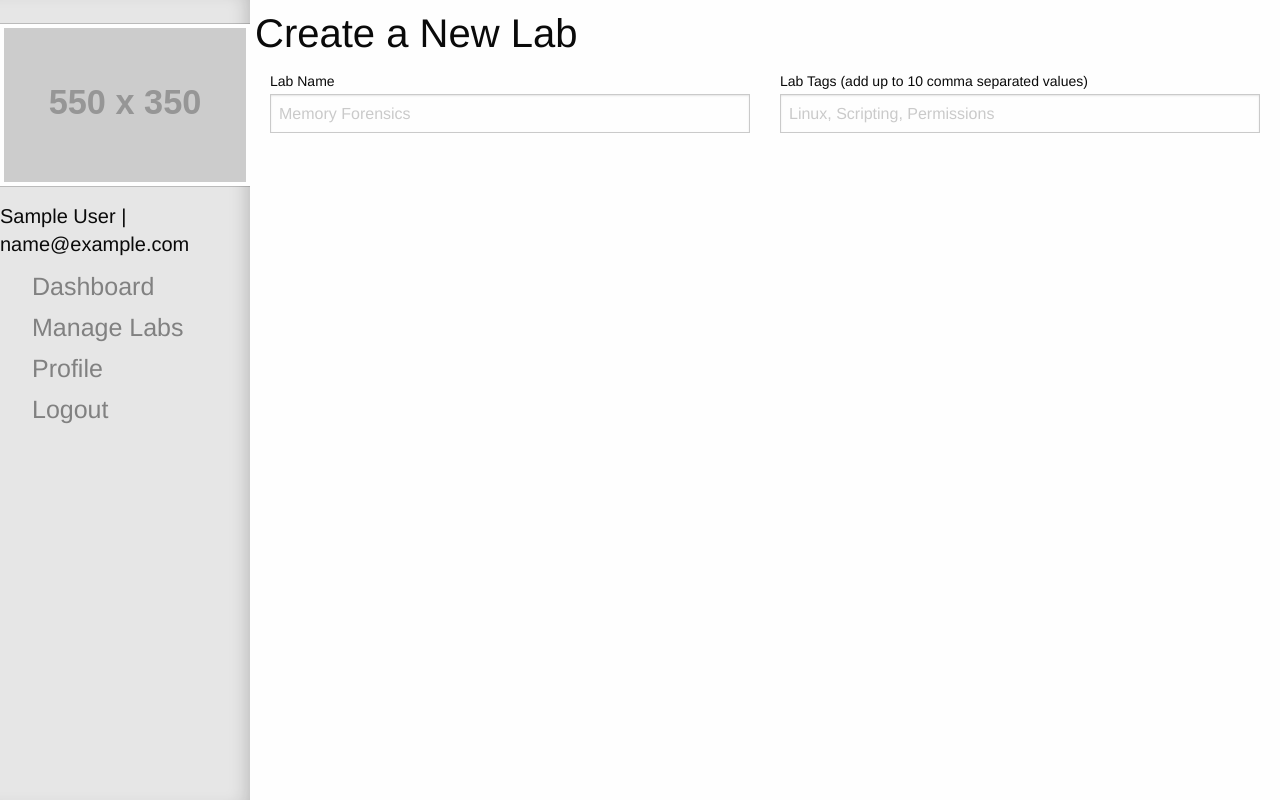
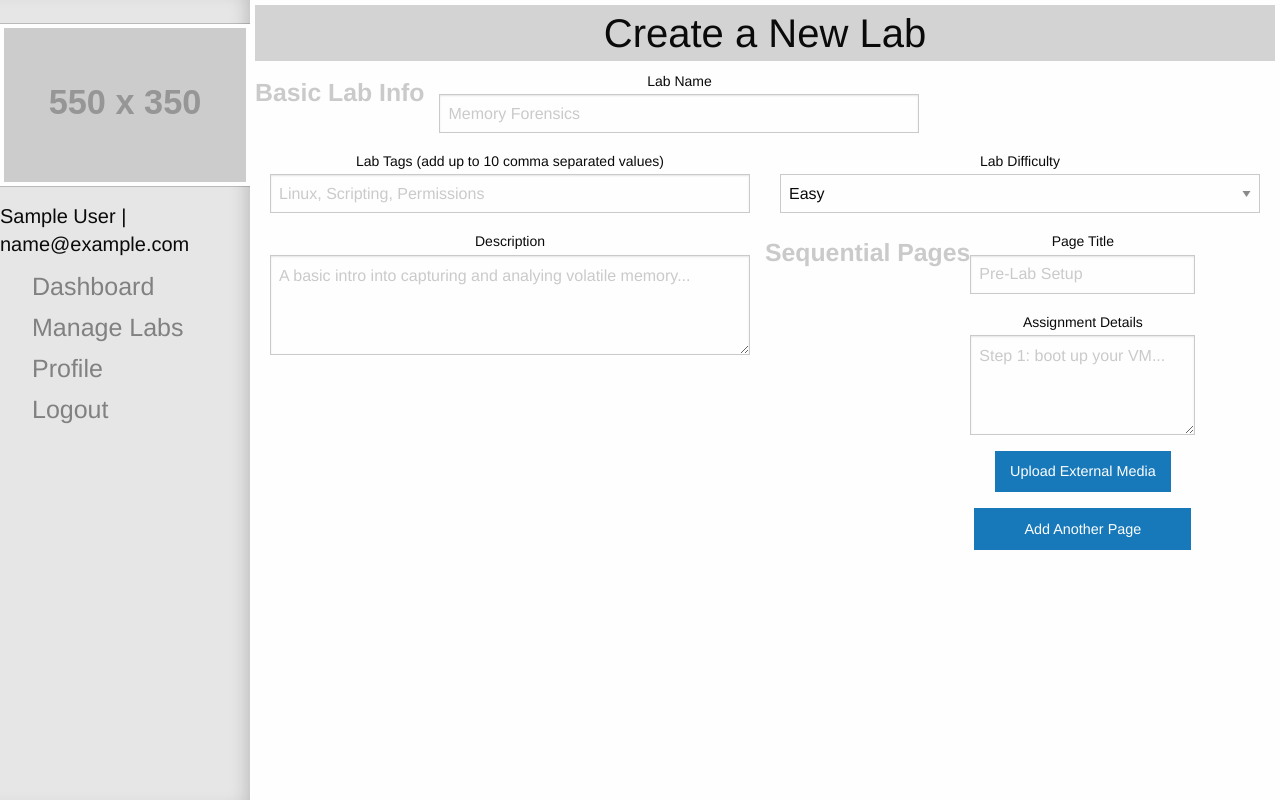
Before and after one commit to Derrezed-Fez/neuralabs, a Flask app: page /create in a window 1280 px wide. Run offline with Flask 2, Linux system fonts and the light colour scheme; the visitor is signed in with stand-in values (Sample User, id 1); grey boxes labelled with a size stand in for pictures from a placeholder-image service; some libraries are stand-ins or nearby versions.

Commit message:
Template for lab creation page completed.

```diff
--- a/neuralabs/models.py
+++ b/neuralabs/models.py
@@ -20,3 +20,5 @@ class Lab(UserMixin, db.Document):
     name = db.StringField(max_length=30)
     tags = db.ListField(defualt=[])
     date_created = db.DateTimeField()
+    difficulty = db.StringField()
+    description = db.StringField()
--- a/neuralabs/templates/instructor/create.html
+++ b/neuralabs/templates/instructor/create.html
@@ -1,12 +1,16 @@
 {% extends 'navbar.html' %}
 {% block content %}
-<div class='row'>
+<div class='row' style="background:#D3D3D3;">
+  <center>
     <h2>Create a New Lab</h2>
+  </center>
 </div>
 <div class='row'>
+  <center>
     <form>
       <div class="grid-container">
         <div class="grid-x grid-padding-x">
+          <h3><small><strong>Basic Lab Info</strong></small></h3>
           <div class="medium-6 cell">
             <label>Lab Name
               <input type="text" placeholder="Memory Forensics">
@@ -17,8 +21,41 @@
               <input type="text" placeholder="Linux, Scripting, Permissions">
             </label>
           </div>
+          <div class="medium-6 cell">
+            <label>Lab Difficulty
+              <select>
+                <option>Easy</option>
+                <option>Medium</option>
+                <option>Hard</option>
+                <option>Impossible</option>
+              </select>
+            </label>
+        </div>
+        <div class="medium-6 cell">
+          <label>Description
+            <textarea style="height:100px;" placeholder="A basic intro into capturing and analying volatile memory..."></textarea>
+          </label>
+        </div>
+        <h3><small><strong>Sequential Pages</strong></small></h3>
+        <div id="sequential_pages">
+          <div class="medium-6 cell">
+            <label>Page Title
+              <input type="text" placeholder="Pre-Lab Setup">
+            </label>
+          </div>
+          <div class="medium-6 cell">
+            <label>Assignment Details
+              <textarea style="height:100px;" placeholder="Step 1: boot up your VM..."></textarea>
+            </label>
+          </div>
+          <div class="medium-6 cell">
+            <label for="fileUpload1" class="button">Upload External Media</label>
+            <input type="file" id="fileUpload1" class="show-for-sr">
+          </div>
+          <input class="button" onclick="addLabPage();" value="Add Another Page"/>
         </div>
       </div>
     </form>
+  </center>
 </div>
 {% endblock %}
```
Lines whose indentation alone changed are shown as unchanged.
